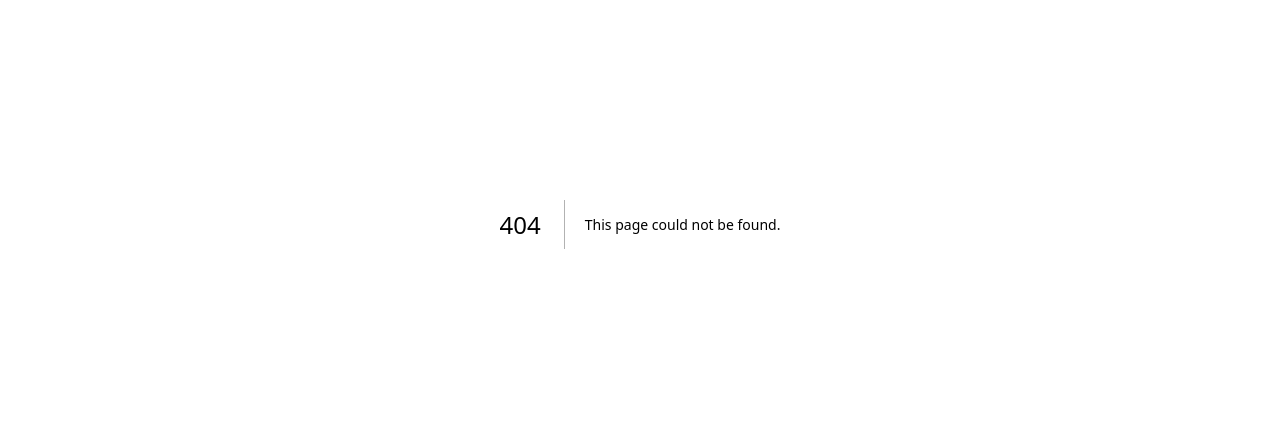
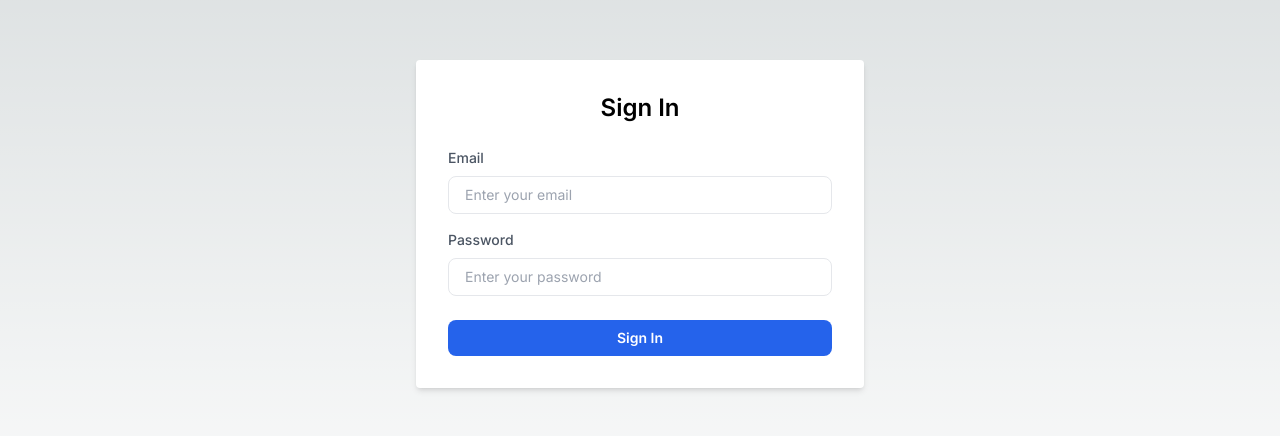
Before and after one commit to xynrgys/nextjs-fastapi-starter, a Next.js app: page /signin in a window 1280 px wide. Before the commit this address had no page. Shown: the part 176-612 px from the top of the page. Built offline with nearby package versions, Linux system fonts and the light colour scheme.

Commit message:
added signin button

```diff
--- a/app/page.tsx
+++ b/app/page.tsx
@@ -1,22 +1,21 @@
 import Image from "next/image";
-import Link from "next/link";
+import Link from 'next/link';
 
-const Home = () => {
+export default function HomePage() {
   return (
-    <div className="flex items-center justify-center min-h-screen bg-gray-100">
-      <div className="w-full max-w-md p-8 bg-white rounded shadow-md">
-        <h2 className="mb-6 text-2xl font-semibold text-center text-blue-600">Welcome to Our Site</h2>
-        <p className="mb-4 text-center text-blue-500">To get started, please sign up.</p>
-        <div className="flex justify-center">
+    <div className="flex items-center justify-center min-h-screen">
+      <div className="text-center">
+        <h1 className="text-3xl text-black font-semibold mb-6">Welcome to Your Next.js App</h1>
+        <p className="text-lg text-gray-600 mb-6">Explore and enjoy the features of this app.</p>
+        <div className="space-x-4">
+          <Link href="/signin">
+            <a className="inline-block px-6 py-3 bg-blue-600 text-white rounded-lg text-sm font-semibold hover:bg-blue-700 transition duration-200">Sign In</a>
+          </Link>
           <Link href="/signup">
-            <a className="px-4 py-2 text-sm font-semibold text-white bg-blue-600 rounded-lg hover:bg-blue-700 focus:outline-none focus:ring-2 focus:ring-blue-500 focus:ring-offset-2">
-              Sign Up
-            </a>
+            <a className="inline-block px-6 py-3 bg-green-600 text-white rounded-lg text-sm font-semibold hover:bg-green-700 transition duration-200">Sign Up</a>
           </Link>
         </div>
       </div>
     </div>
   );
-};
-
-export default Home;
+}
--- /dev/null
+++ b/app/signin/page.tsx
@@ -0,0 +1,79 @@
+// app/signin.tsx
+
+'use client'
+
+import { useState } from 'react';
+import { useRouter } from 'next/navigation';
+
+export default function SignInPage() {
+  const [email, setEmail] = useState<string>('');
+  const [password, setPassword] = useState<string>('');
+  const router = useRouter();
+
+  const handleSubmit = async (e: React.FormEvent<HTMLFormElement>) => {
+    e.preventDefault();
+
+    try {
+      const response = await fetch('/api/auth/signin', {
+        method: 'POST',
+        headers: {
+          'Content-Type': 'application/json',
+        },
+        body: JSON.stringify({ email, password }),
+      });
+
+      if (response.ok) {
+        // Handle successful login, e.g., redirect to dashboard
+        router.push('/dashboard'); // Redirect to dashboard page
+      } else {
+        // Handle login error
+        const data = await response.json();
+        console.error('Signin failed', data);
+        // Handle error message display or other logic
+      }
+    } catch (error) {
+      console.error('Signin failed', error);
+      // Handle network errors or other exceptions
+    }
+  };
+
+  return (
+    <div className="flex items-center justify-center min-h-screen">
+      <div className="w-full max-w-md p-8 bg-white rounded shadow-md">
+        <h2 className="mb-6 text-2xl font-semibold text-center">Sign In</h2>
+        <form onSubmit={handleSubmit}>
+          <div className="mb-4">
+            <label htmlFor="email" className="block mb-2 text-sm font-medium text-gray-600">Email</label>
+            <input
+              type="email"
+              id="email"
+              value={email}
+              onChange={(e) => setEmail(e.target.value)}
+              className="w-full px-4 py-2 text-sm border rounded-lg focus:outline-none focus:ring-1 focus:ring-blue-600"
+              placeholder="Enter your email"
+              required
+            />
+          </div>
+          <div className="mb-6">
+            <label htmlFor="password" className="block mb-2 text-sm font-medium text-gray-600">Password</label>
+            <input
+              type="password"
+              id="password"
+              value={password}
+              onChange={(e) => setPassword(e.target.value)}
+              className="w-full px-4 py-2 text-sm border rounded-lg focus:outline-none focus:ring-1 focus:ring-blue-600"
+              placeholder="Enter your password"
+              required
+            />
+          </div>
+          <button
+            type="submit"
+            className="w-full px-4 py-2 text-sm font-semibold text-white bg-blue-600 rounded-lg hover:bg-blue-700 focus:outline-none focus:ring-2 focus:ring-blue-500 focus:ring-offset-2"
+          >
+            Sign In
+          </button>
+        </form>
+      </div>
+    </div>
+  );
+}
```
Also changed, not shown: 1 other file (tests, documents, lock files or other folders).
